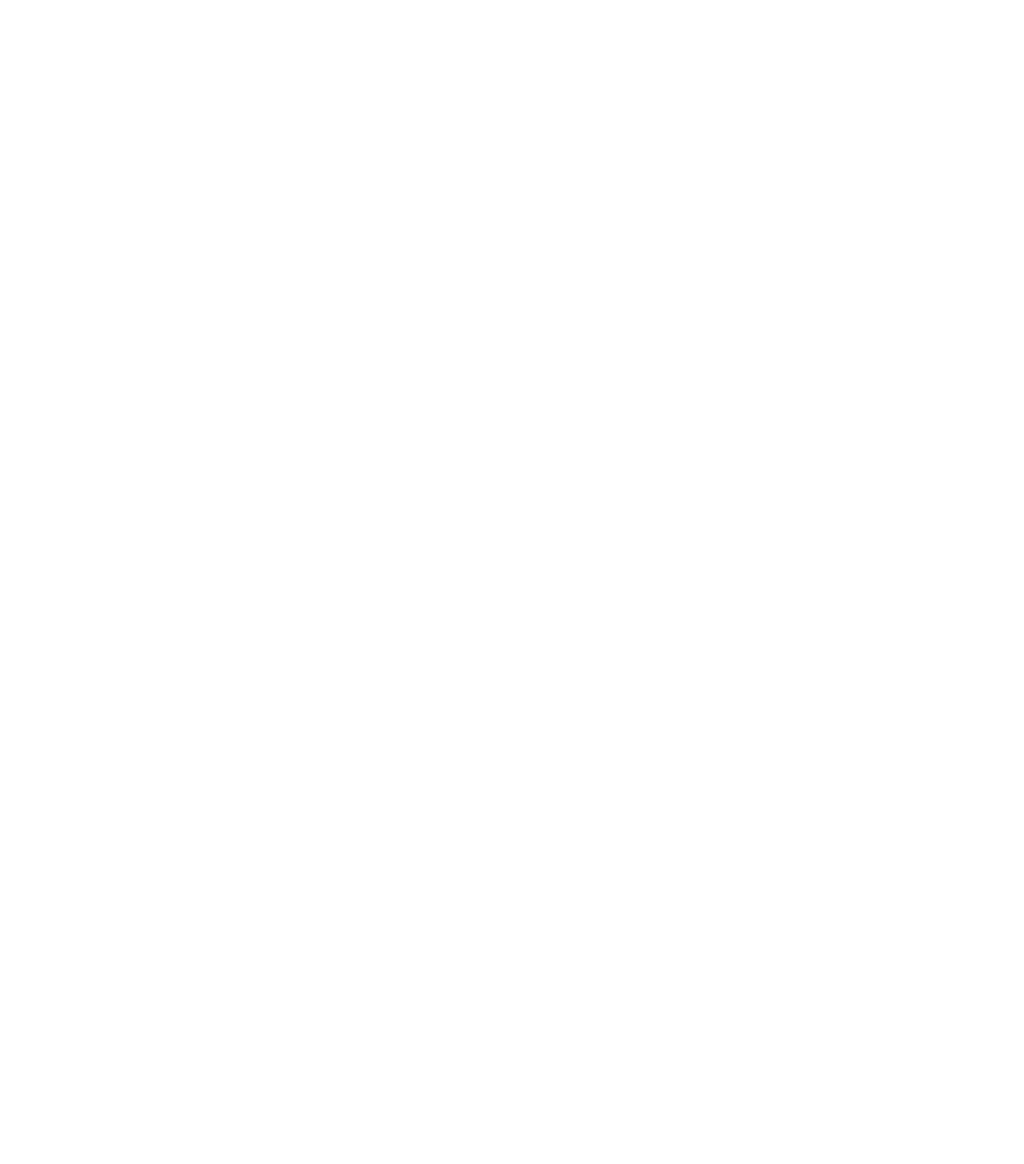
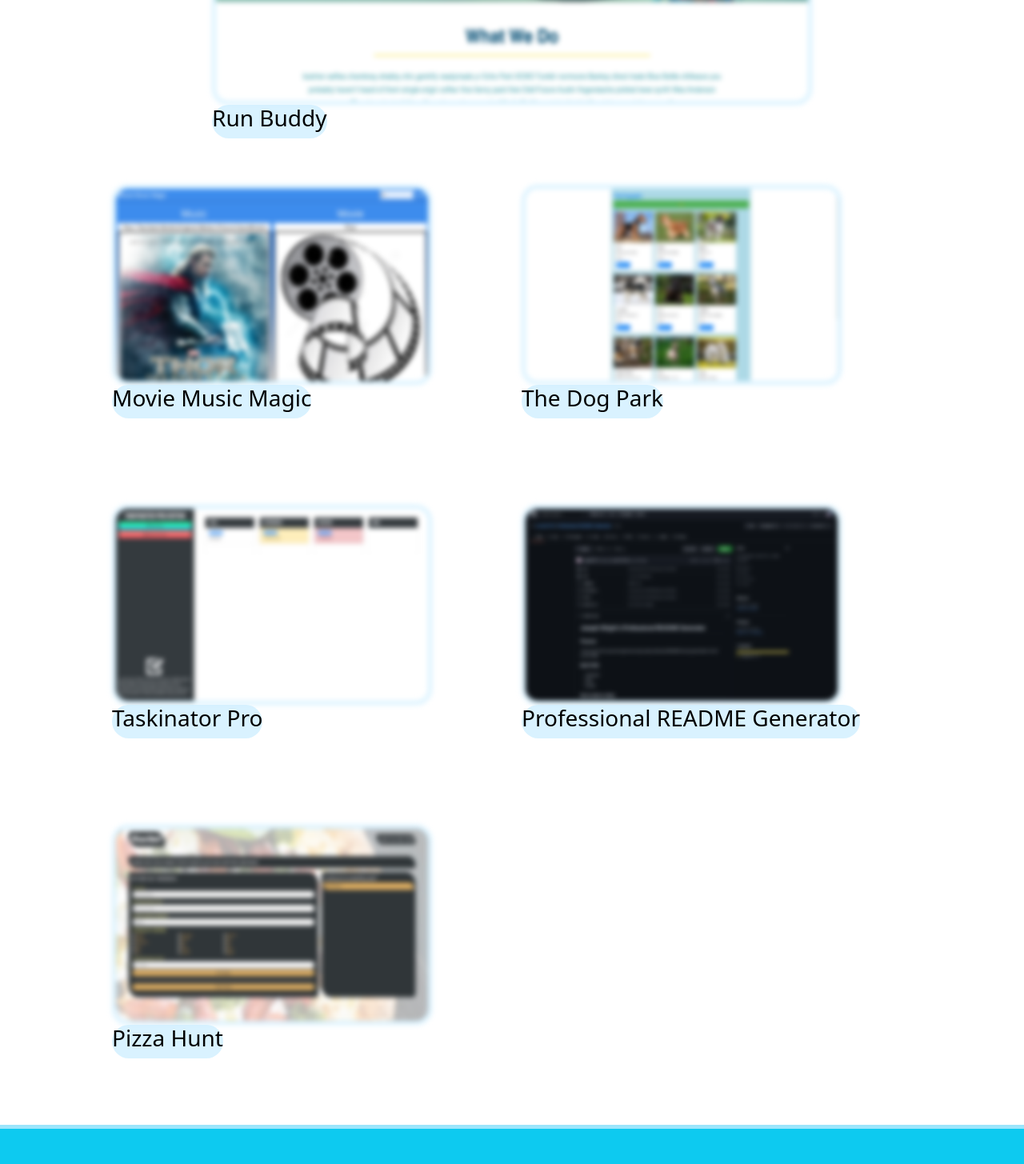
Before and after one commit to JosephW143/Professional-Portfolio-react, a React (Create React App) app: page / in a window 1280 px wide. Shown: the part 947-2402 px from the top of the page at 80% size. Before the commit the page ends 800 px from the top, so only its background shows below. Built offline with nearby package versions, Linux system fonts and the light colour scheme.

Commit message:
import porfolio section from old portfolio

```diff
--- a/package.json
+++ b/package.json
@@ -11,6 +11,7 @@
     "react": "^18.1.0",
     "react-bootstrap": "^2.6.0",
     "react-dom": "^18.1.0",
+    "react-router": "6.4.3",
     "react-router-dom": "6.4.3",
     "react-scripts": "5.0.1",
     "web-vitals": "^2.1.4"
--- a/src/components/Portfolio/index.js
+++ b/src/components/Portfolio/index.js
@@ -2,9 +2,77 @@
 
 function Portfolio () {
     return (
-        <div>
+        <div className="flex">
+        <div className="centerBox">
+            <h2 className="sectionTitle" id="projects">
+                Projects
+            </h2>
+            <section className="centerPiece">
+                <a href="https://josephw143.github.io/run-buddy/">
+                    <img src="./images/run-buddy.jpg" alt="screen shot of run buddy website" />
+                    <div className="projectTitle">
+                        <h3>Run Buddy</h3>
+                    </div>
+                </a>
+            </section>
 
+        <div className="buffer">
+            <div className="spacer"></div>
         </div>
+
+        <div className="projectBox">
+            <section className="container">
+                <a href="https://josephw143.github.io/Movie-Music-Magic/">
+                    <img src="/images/mmm.jpg" alt="screen shot of movie music magic website" />
+                    <div className="projectTitle">
+                            <h3>Movie Music Magic</h3>
+                    </div>
+                </a>
+            </section>
+
+            <section className="container">
+                <a href="https://the-dog-park-flying-lizards.herokuapp.com/">
+                    <img src="/images/dog-park.jpg" alt="screen shot of dog park website" />
+                    <div className="projectTitle">
+                        <h3>The Dog Park</h3>
+                    </div>
+                </a>
+            </section>
+        </div>
+
+        <div className="projectBox">
+            <section className="container">
+                <a href="https://josephw143.github.io/taskinator-pro/">
+                    <img src="/images/taskinator-pro.jpg" alt="screen shot of taskinator pro website" />
+                    <div className="projectTitle">
+                        <h3>Taskinator Pro</h3>
+                    </div>
+                </a>
+            </section>
+
+            <section className="container">
+                <a href="https://github.com/JosephW143/Professional-README-Generator">
+                    <img src="/images/readme-gen.jpg" alt="screen shot of readme generator github" />
+                    <div className="projectTitle">
+                        <h3>Professional README Generator</h3>
+                    </div>
+                </a>
+            </section>
+        </div>
+        <div className="projectBox">
+            <section className="container">
+                <a href="https://guarded-ocean-81781.herokuapp.com/">
+                    <img src="/images/pizza-hunt.jpg" alt="screen shot of readme generator github" />
+                    <div className="projectTitle">
+                        <h3>Pizza Hunt</h3>
+                    </div>
+                </a>
+            </section>
+        </div>
+    </div>
+    </div>
+
+
     );
 }
 
```
Also changed, not shown: public/images/pizza-hunt.jpg (added).
